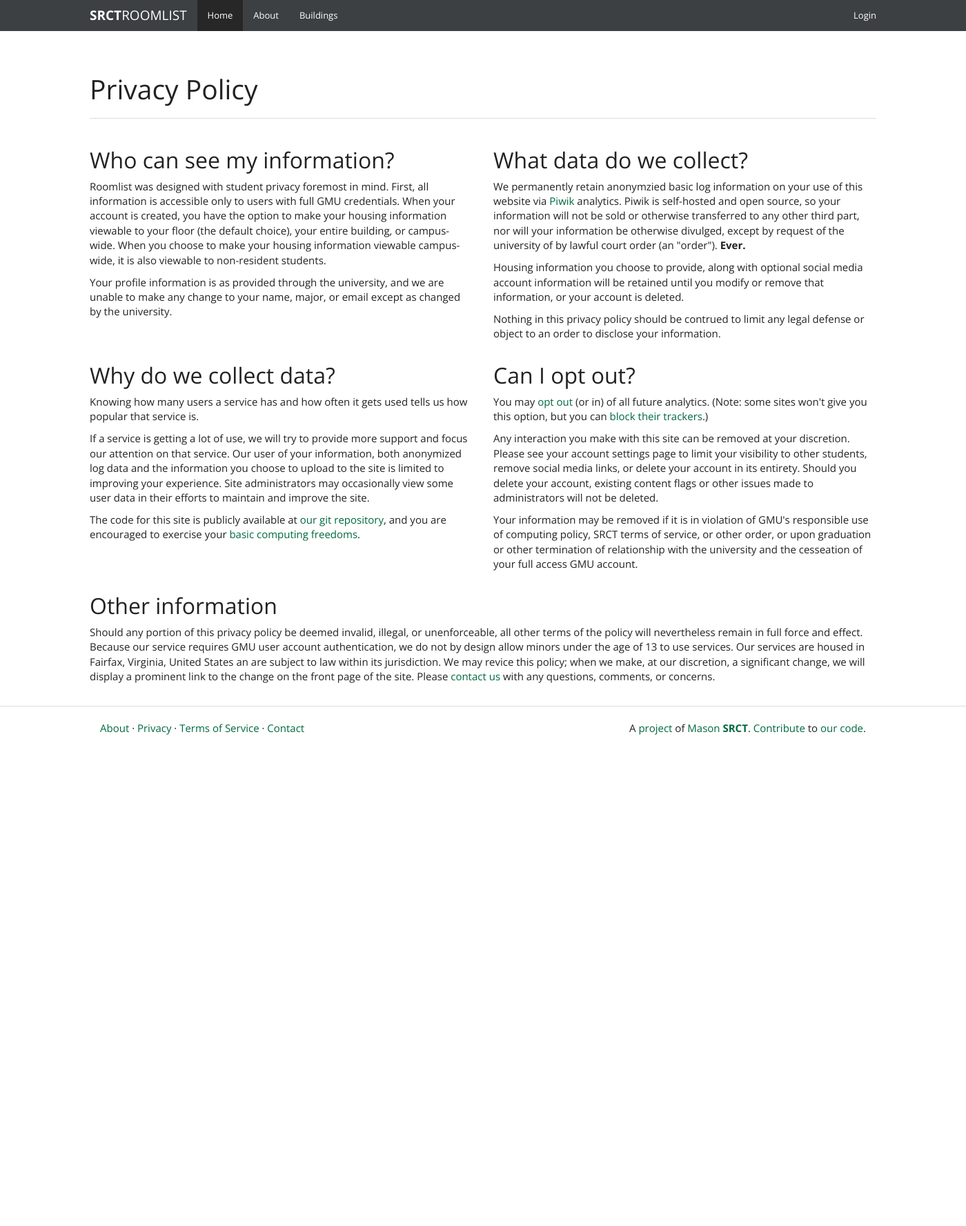
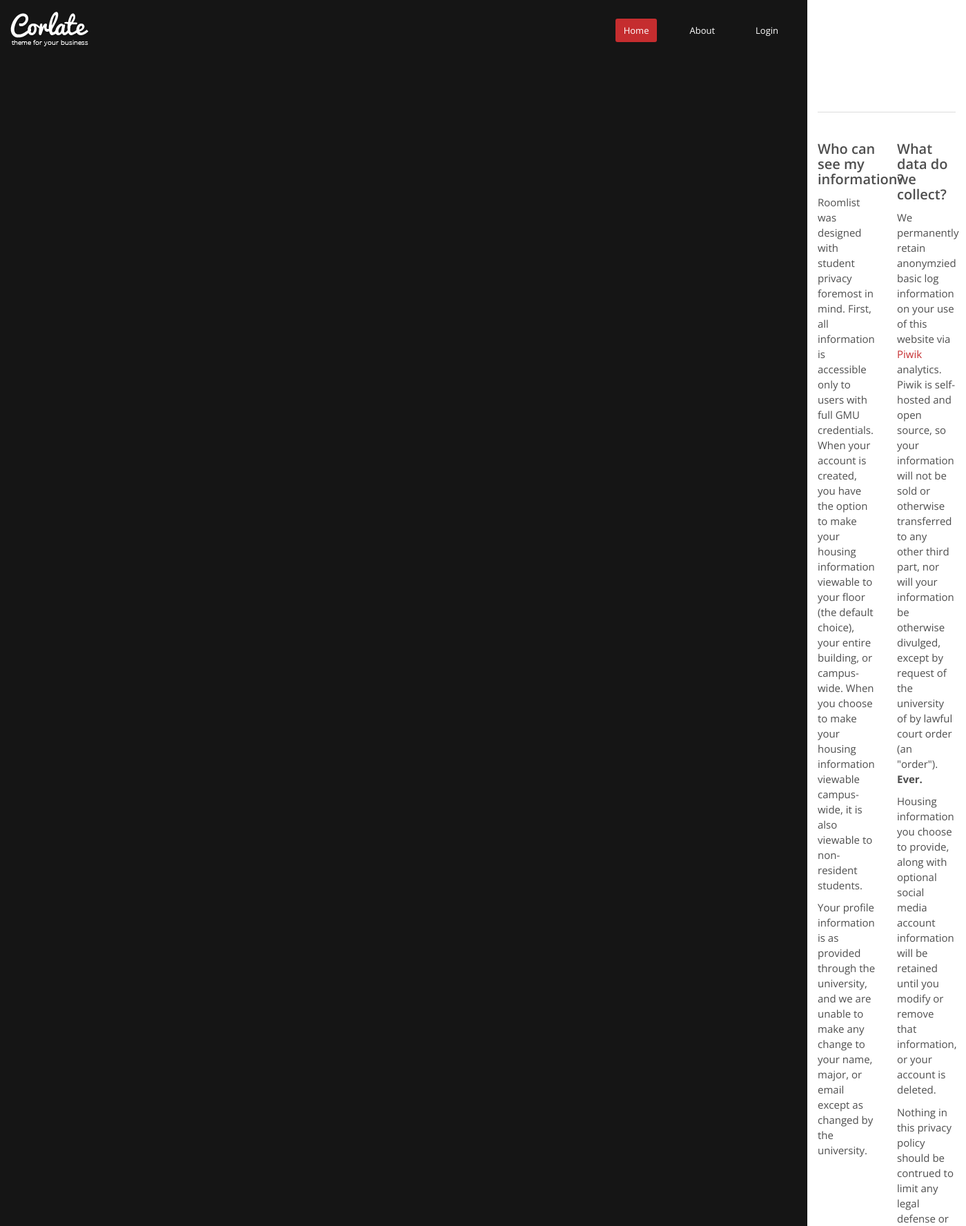
Before and after one commit to YeomansIII/pennapps2015, a Django app: page /privacy/ in a window 1400 px wide. Shown: the top 1777 px of the page at 69% size. Before the commit the page ends 1065 px from the top, so only its background shows below. Run offline with Django 3.2, Linux system fonts and the light colour scheme; some libraries are stand-ins or nearby versions.

Commit message:
added templates

```diff
--- a/templates/layouts/base.html
+++ b/templates/layouts/base.html
@@ -2,15 +2,28 @@
         "http://www.w3.org/TR/html4/strict.dtd">
 <html lang="en">
 <head>
-  <meta charset="utf-8">
-  <meta name="description" content="Find your on campus neighbors"> {% load staticfiles %}
-  <link href="/static/css/bootstrap.min.css" rel="stylesheet" media="screen">
-  <link href="/static/css/style.css" rel="stylesheet" media="screen">
-  <link href="//maxcdn.bootstrapcdn.com/font-awesome/4.2.0/css/font-awesome.min.css" rel="stylesheet">
-  <script type="text/javascript" src="/static/js/jquery-2.1.1.min.js"></script>
-  <script type="text/javascript" src="/static/js/bootstrap.min.js"></script>
-  <link rel="icon" href="/static/img/favicon.ico">
-  <title> {% block title %} {% endblock %}</title>
+    <meta charset="utf-8">
+    <meta name="viewport" content="width=device-width, initial-scale=1.0">
+    <meta name="description" content="">
+    <meta name="author" content="">
+    <title>Home | Corlate</title>
+
+  <!-- core CSS -->
+    <link href="./static/css/bootstrap.min.css" rel="stylesheet">
+    <link href="./static/css/font-awesome.min.css" rel="stylesheet">
+    <link href="./static/css/animate.min.css" rel="stylesheet">
+    <link href="./static/css/prettyPhoto.css" rel="stylesheet">
+    <link href="./static/css/main.css" rel="stylesheet">
+    <link href="./static/css/responsive.css" rel="stylesheet">
+    <!--[if lt IE 9]>
+    <script src="js/html5shiv.js"></script>
+    <script src="js/respond.min.js"></script>
+    <![endif]-->
+    <link rel="shortcut icon" href="../static/images/ico/favicon.ico">
+    <link rel="apple-touch-icon-precomposed" sizes="144x144" href="../static/images/ico/apple-touch-icon-144-precomposed.png">
+    <link rel="apple-touch-icon-precomposed" sizes="114x114" href="../static/images/ico/apple-touch-icon-114-precomposed.png">
+    <link rel="apple-touch-icon-precomposed" sizes="72x72" href="../static/images/ico/apple-touch-icon-72-precomposed.png">
+    <link rel="apple-touch-icon-precomposed" href="../static/images/ico/apple-touch-icon-57-precomposed.png">
 </head>
 
 <body>
--- a/templates/layouts/navbar.html
+++ b/templates/layouts/navbar.html
@@ -1,38 +1,22 @@
-<nav class="navbar navbar-default navbar-fixed-top" role="navigation">
+
+        <nav class="navbar navbar-inverse" role="banner">
             <div class="container">
                 <div class="navbar-header">
-      <button type="button" class="navbar-toggle collapsed" data-toggle="collapse" data-target="#navbar" aria-expanded="false" aria-controls="navbar">
+                    <button type="button" class="navbar-toggle" data-toggle="collapse" data-target=".navbar-collapse">
                         <span class="sr-only">Toggle navigation</span>
                         <span class="icon-bar"></span>
                         <span class="icon-bar"></span>
                         <span class="icon-bar"></span>
                     </button>
-      <a class="navbar-brand" href="/"><strong>SRCT</strong>ROOMLIST</a>
+                    <a class="navbar-brand" href="index.html"><img src="images/logo.png" alt="logo"></a>
                 </div>
-    <div id="navbar" class="navbar-collapse collapse">
+
+                <div class="collapse navbar-collapse navbar-right">
                     <ul class="nav navbar-nav">
-        <li class="active"><a href="/">Home</a>
-        </li>
-        <li><a href="{% url 'about' %}">About</a>
-        </li>
-        <li><a href="/housing/buildings">Buildings</a>
-        </li>
-      </ul>
-      <ul class="nav navbar-nav navbar-right">
-        {% if user.is_authenticated %}
-        <li><a href="/accounts/student/{{ user.username }}">{{ user.username }}</a>
-        </li>
-        <li>
-          <a href="/accounts/settings/"><i class="fa fa-cog fa-fw"></i></a>
-        </li>
-        <li><a href="{% url 'logout' %}">Logout</a>
-        </li>
-        {% else %}
-        <li><a href="{% url 'login' %}">Login</a>
-        </li>
-        {% endif %}
+                        <li class="active"><a href="index.html">Home</a></li>
+                        <li><a href="about-us.html">About</a></li>
+                        <li><a href="portfolio.html">Login</a></li>
                     </ul>
                 </div>
-    <!--/.nav-collapse -->
-  </div>
-</nav>
+            </div><!--/.container-->
+        </nav><!--/nav-->
```
Also changed, not shown: templates/index.html (+36 -37 lines). Lines whose indentation alone changed are shown as unchanged.
